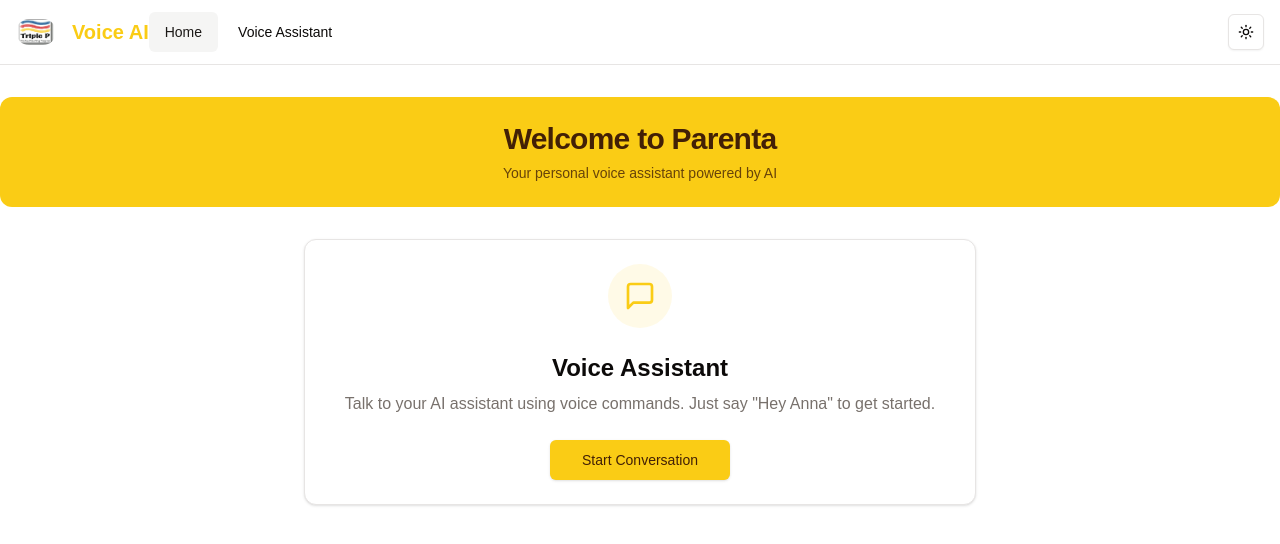
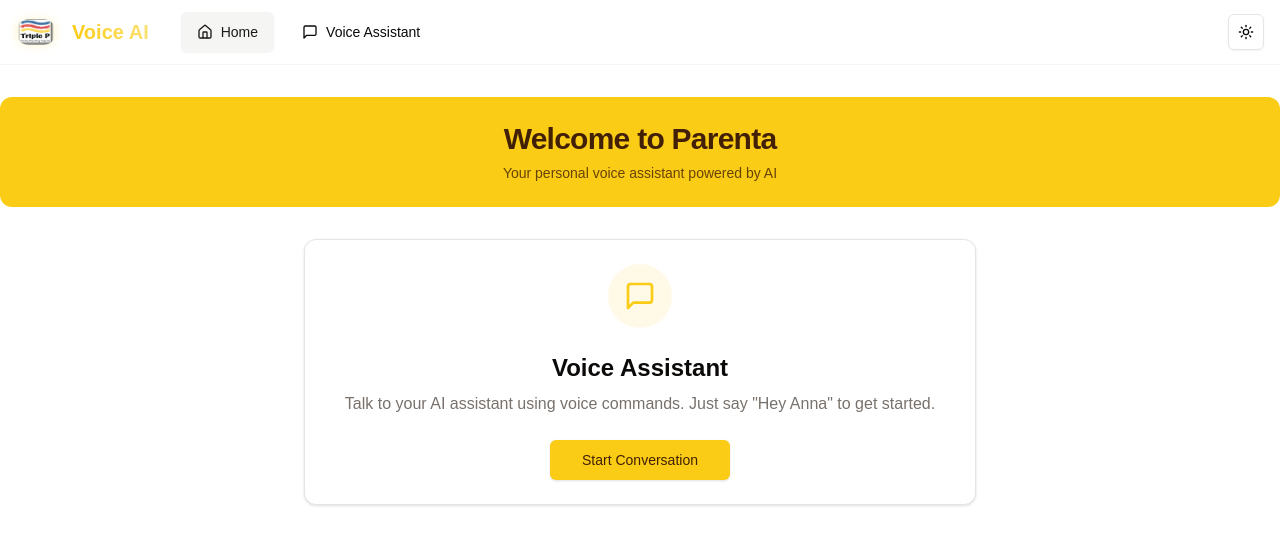
Before and after one commit to Petersonwei/peter-wei, a Next.js app: page / in a window 1280 px wide. Shown: the top 544 px of the page. Built offline with nearby package versions, Linux system fonts and the light colour scheme.

Commit message:
update navi bar

```diff
--- a/components/TopNav.tsx
+++ b/components/TopNav.tsx
@@ -21,39 +21,45 @@ import {
   SheetTitle,
   SheetTrigger,
 } from "@/components/ui/sheet"
-import { Menu } from 'lucide-react'
+import { Menu, Home, MessageSquare } from 'lucide-react'
 
 export function TopNav() {
   const pathname = usePathname()
 
   return (
-    <div className="border-b border-border bg-background">
+    <div className="sticky top-0 z-50 w-full border-b border-border/40 bg-background/95 backdrop-blur supports-[backdrop-filter]:bg-background/60">
       <div className="flex h-16 items-center px-4 container mx-auto">
         {/* Logo */}
         <div className="flex items-center space-x-4">
+          <div className="relative">
+            <div className="absolute inset-0 bg-primary/20 rounded-full blur-sm"></div>
             <Image
               src="/Triple P Logo.png"
               alt="Triple P Logo"
               width={40}
               height={40}
-            className="rounded-full"
+              className="rounded-full relative"
               priority
             />
-          <span className="font-bold text-xl text-primary">Voice AI</span>
+          </div>
+          <span className="font-bold text-xl bg-gradient-to-r from-primary to-primary/60 bg-clip-text text-transparent">
+            Voice AI
+          </span>
         </div>
 
         {/* Desktop Navigation */}
-        <div className="hidden md:flex md:flex-1 md:justify-start">
+        <div className="hidden md:flex md:flex-1 md:justify-start md:ml-8">
           <NavigationMenu>
-            <NavigationMenuList>
+            <NavigationMenuList className="gap-2">
               <NavigationMenuItem>
                 <Link href="/" legacyBehavior passHref>
                   <NavigationMenuLink
                     className={cn(
-                      "group inline-flex h-10 w-max items-center justify-center rounded-md bg-background px-4 py-2 text-sm font-medium transition-colors hover:bg-accent hover:text-accent-foreground focus:bg-accent focus:text-accent-foreground focus:outline-none disabled:pointer-events-none disabled:opacity-50 data-[active]:bg-accent/50 data-[state=open]:bg-accent/50",
-                      pathname === "/" && "bg-accent text-accent-foreground"
+                      "group inline-flex h-10 w-max items-center justify-center rounded-md bg-background px-4 py-2 text-sm font-medium transition-all hover:bg-accent hover:text-accent-foreground focus:bg-accent focus:text-accent-foreground focus:outline-none disabled:pointer-events-none disabled:opacity-50 data-[active]:bg-accent/50 data-[state=open]:bg-accent/50",
+                      pathname === "/" && "bg-accent text-accent-foreground shadow-sm"
                     )}
                   >
+                    <Home className="mr-2 h-4 w-4" />
                     Home
                   </NavigationMenuLink>
                 </Link>
@@ -62,10 +68,11 @@ export function TopNav() {
                 <Link href="/chat" legacyBehavior passHref>
                   <NavigationMenuLink
                     className={cn(
-                      "group inline-flex h-10 w-max items-center justify-center rounded-md bg-background px-4 py-2 text-sm font-medium transition-colors hover:bg-accent hover:text-accent-foreground focus:bg-accent focus:text-accent-foreground focus:outline-none disabled:pointer-events-none disabled:opacity-50 data-[active]:bg-accent/50 data-[state=open]:bg-accent/50",
-                      pathname === "/chat" && "bg-accent text-accent-foreground"
+                      "group inline-flex h-10 w-max items-center justify-center rounded-md bg-background px-4 py-2 text-sm font-medium transition-all hover:bg-accent hover:text-accent-foreground focus:bg-accent focus:text-accent-foreground focus:outline-none disabled:pointer-events-none disabled:opacity-50 data-[active]:bg-accent/50 data-[state=open]:bg-accent/50",
+                      pathname === "/chat" && "bg-accent text-accent-foreground shadow-sm"
                     )}
                   >
+                    <MessageSquare className="mr-2 h-4 w-4" />
                     Voice Assistant
                   </NavigationMenuLink>
                 </Link>
@@ -82,14 +89,18 @@ export function TopNav() {
           <div className="md:hidden">
             <Sheet>
               <SheetTrigger asChild>
-                <Button variant="ghost" size="icon">
+                <Button
+                  variant="ghost"
+                  size="icon"
+                  className="hover:bg-accent/50 transition-colors"
+                >
                   <Menu size={24} />
                   <span className="sr-only">Toggle menu</span>
                 </Button>
               </SheetTrigger>
               <SheetContent side="right" className="w-[300px] sm:w-[400px]">
                 <SheetHeader>
-                  <SheetTitle>Menu</SheetTitle>
+                  <SheetTitle className="text-xl font-bold">Menu</SheetTitle>
                 </SheetHeader>
                 <div className="mt-6">
                   <nav className="space-y-2">
@@ -97,10 +108,11 @@ export function TopNav() {
                       <Button
                         variant={pathname === "/" ? "secondary" : "ghost"}
                         className={cn(
-                          "w-full justify-start",
-                          pathname === "/" && "bg-secondary"
+                          "w-full justify-start transition-all",
+                          pathname === "/" && "bg-secondary shadow-sm"
                         )}
                       >
+                        <Home className="mr-2 h-4 w-4" />
                         Home
                       </Button>
                     </Link>
@@ -108,10 +120,11 @@ export function TopNav() {
                       <Button
                         variant={pathname === "/chat" ? "secondary" : "ghost"}
                         className={cn(
-                          "w-full justify-start",
-                          pathname === "/chat" && "bg-secondary"
+                          "w-full justify-start transition-all",
+                          pathname === "/chat" && "bg-secondary shadow-sm"
                         )}
                       >
+                        <MessageSquare className="mr-2 h-4 w-4" />
                         Voice Assistant
                       </Button>
                     </Link>
```
Lines whose indentation alone changed are shown as unchanged.
